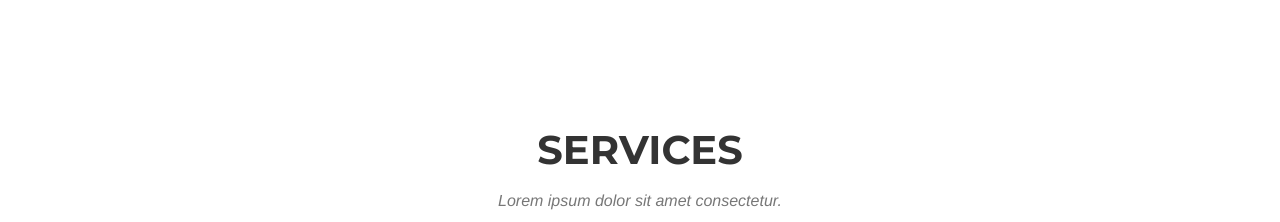
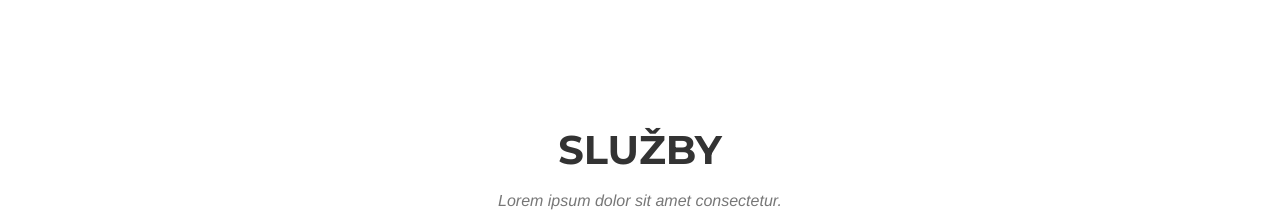
Before and after one commit to ceckoo/bootstrap, a website: page index.html in a window 1280 px wide. Shown: the part 780-1002 px from the top of the page. Drawn offline with nearby package versions, Linux system fonts and the light colour scheme; a web font is replaced by a local one.

Commit message:
edit: text 14

```diff
--- a/index.html
+++ b/index.html
@@ -90,7 +90,7 @@
         <div class="container">
             <div class="row">
                 <div class="col-lg-12 text-center">
-                    <h2 class="section-heading">Services</h2>
+                    <h2 class="section-heading">Služby</h2>
                     <h3 class="section-subheading text-muted">Lorem ipsum dolor sit amet consectetur.</h3>
                 </div>
             </div>
```
